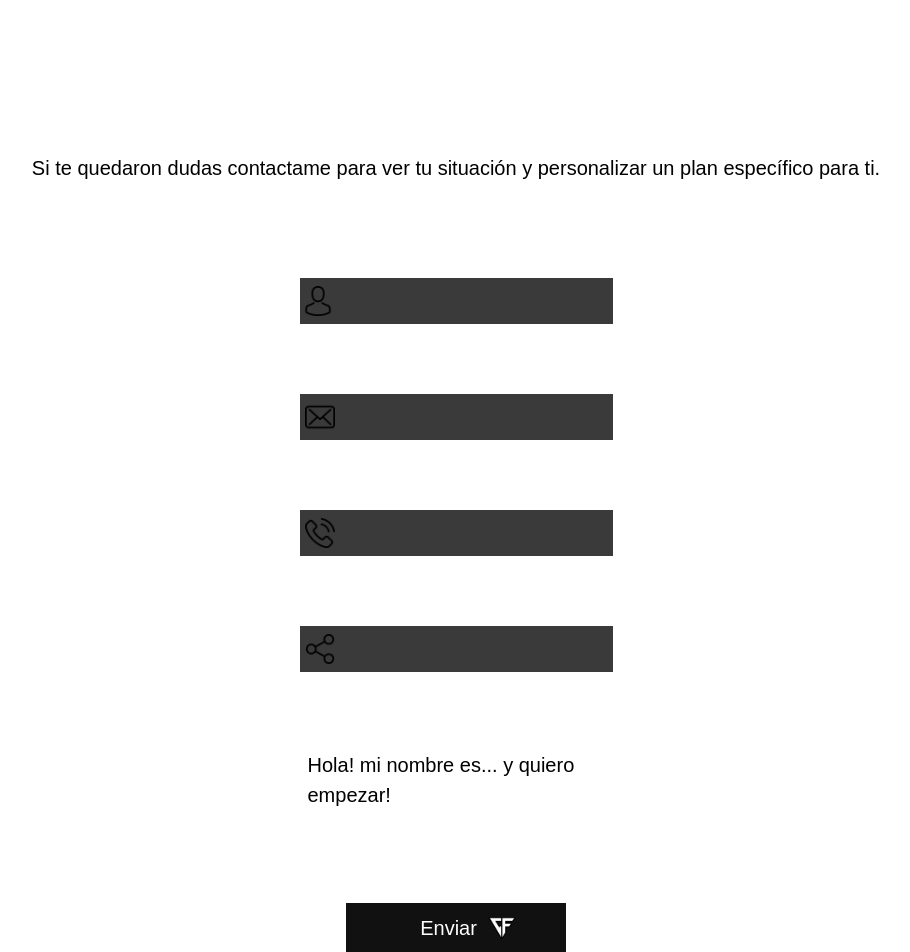
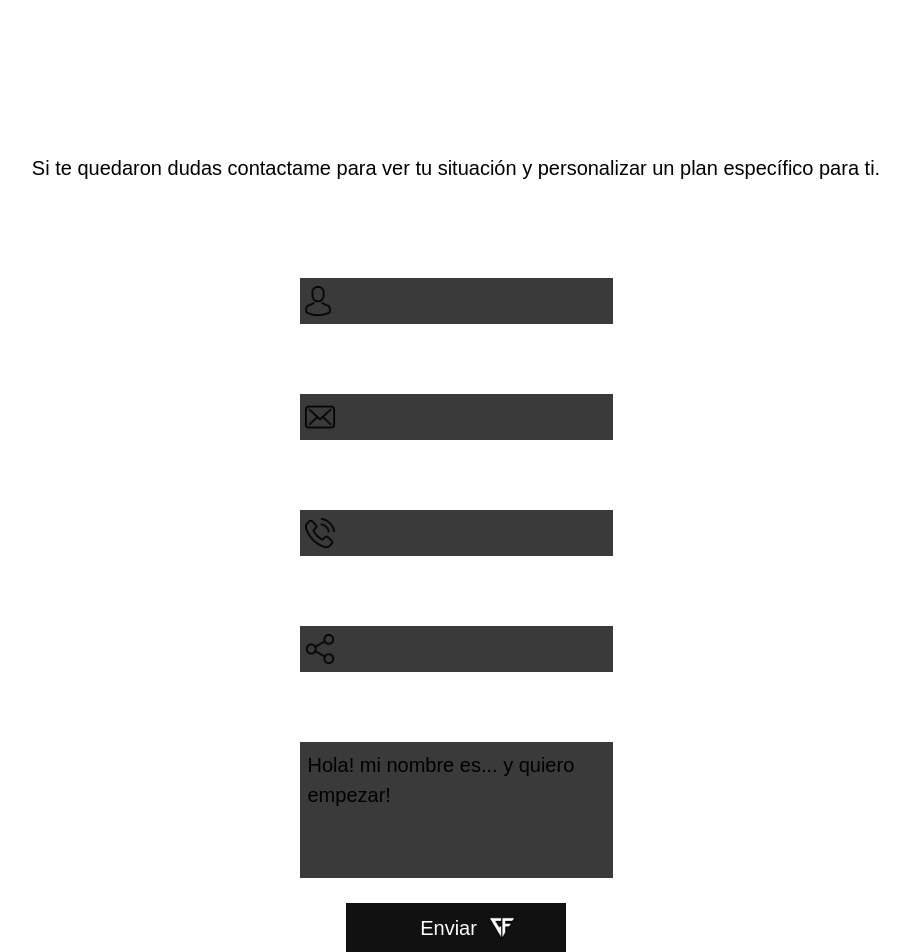
Before and after one commit to PabloReynaga/GymWebsite, a SvelteKit app: page /sections/contact in a window 1280 px wide. Shown: the top 952 px of the page, without its empty margins (184-1094 px from the left). Built offline with nearby package versions, Linux system fonts and the light colour scheme.

Commit message:
bg-color

```diff
--- a/src/routes/sections/contact/+page.svelte
+++ b/src/routes/sections/contact/+page.svelte
@@ -190,6 +190,7 @@
     padding: 8px;
     box-sizing: content-box;
     color: $bg-dark;
+    background-color: #3a3a3b;
 
 }
 
@@ -207,6 +208,8 @@
     margin-top: 60px;
 
 }
-
-
+.p{
+    display: flex;
+    justify-content: center;
+}
 </style>
```
